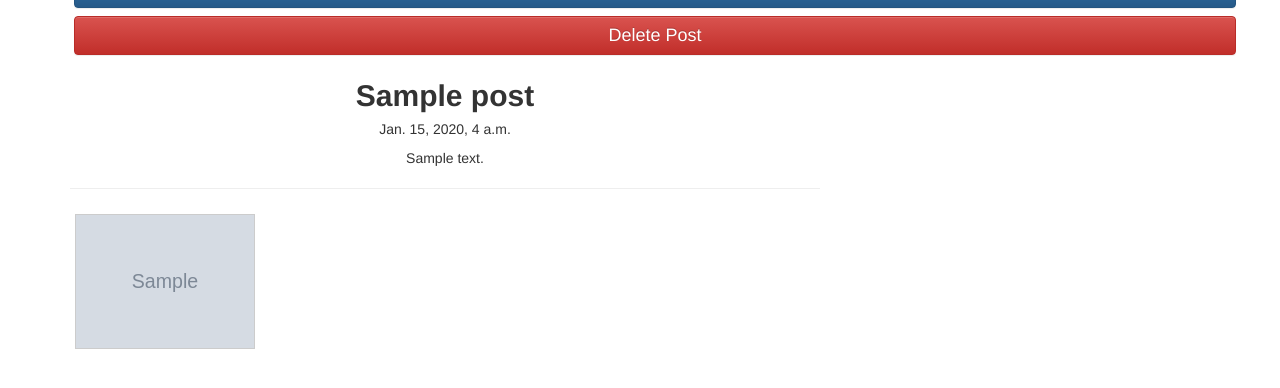
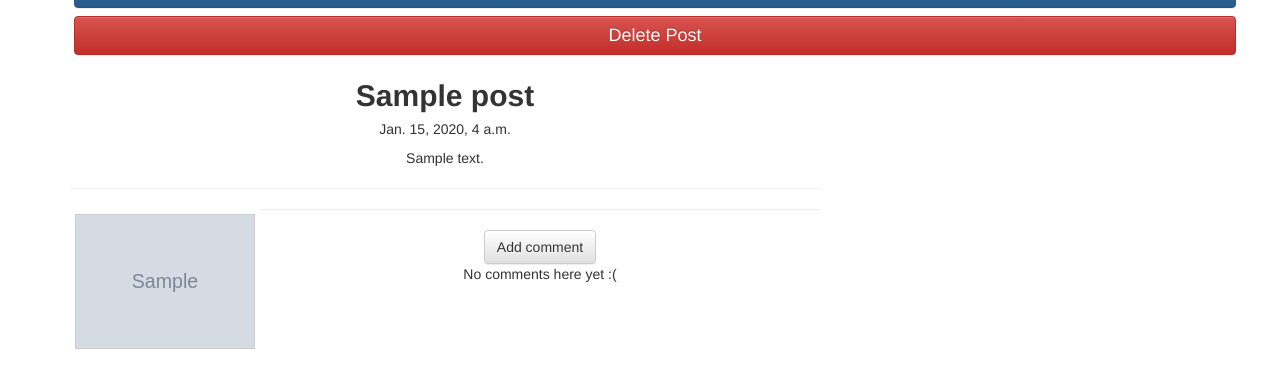
Before and after one commit to CodeChasers8310/StormChasers_Blog, a Django app: page /post/1/ in a window 1280 px wide. Shown: the part 137-525 px from the top of the page. Run offline with Django 3.2, Linux system fonts and the light colour scheme; a user stored in the database is signed in; tables that the repository leaves empty hold one stand-in row (values such as "Sample post"); grey boxes marked "Sample" are stand-in pictures; some libraries are stand-ins or nearby versions.

Commit message:
working on comments

```diff
--- a/blog/models.py
+++ b/blog/models.py
@@ -53,6 +53,15 @@ class response_post(models.Model):
     text = models.TextField(blank=True)
     user_id = models.ForeignKey('auth.User', default=None)
     top_post_id = models.ForeignKey('top_post')
+    is_approved = models.BooleanField(default=False)
+    #author =
+
+    def approve(self):
+        self.approved_comment = True
+        self.save()
+
+    def __str__(self):
+        return self.text
 
 class tags(models.Model):
     tag_id = models.AutoField(primary_key=True)
--- a/blog/templates/blog/blog.html
+++ b/blog/templates/blog/blog.html
@@ -72,6 +72,9 @@ and is wrapped around the whole page content, except for the footer in this exam
         </div>
       </div>
       <hr>
+     <!--Testing comments-->
+      <a href="{% url 'post_detail' pk=post.pk %}">Comments: {{ post.comments.count }}</a>
+
       {% endfor %}
 
     <!-- END BLOG ENTRIES -->
--- a/blog/templates/blog/post_detail.html
+++ b/blog/templates/blog/post_detail.html
@@ -73,4 +73,18 @@ div.desc {
         {% endfor %}
 
     </div>
+
+<hr>
+
+<a class="btn btn-default" href="{% url 'add_comment_to_post' pk=post.pk %}">Add comment</a>
+{% for comment in top_post.comments.all %}
+    <div class="comment" style="margin: 20px 0px 20px 20px;">
+        <div class="date">{{ comment.created_date }}</div>
+        <strong>{{ comment.author }}</strong>
+        <p>{{ comment.text|linebreaks }}</p>
+    </div>
+{% empty %}
+    <p>No comments here yet :(</p>
+{% endfor %}
+
 {% endblock %}
--- a/blog/urls.py
+++ b/blog/urls.py
@@ -31,4 +31,6 @@ urlpatterns = [
     # url(r'^post/new/blog/blog.html', views.blog, name='blog'),
     url(r'^register/$', views.register, name='register'),
     url(r'^pwd_recover/$', views.pwd_recover, name='pwd_recover'),
+    # url(r'^post/(?P<pk>\d+)/comment/$', views.add_comment_to_post, name='add_comment_to_post'),
+
 ]
--- a/blog/views.py
+++ b/blog/views.py
@@ -207,6 +207,19 @@ def about_us(request):
 def subscriptions(request):
     return render(request, 'blog/subscriptions.html')
 
+def add_comment_to_post(request, pk):
+    post = get_object_or_404(top_post, pk=pk)
+    if request.method == "POST":
+        form = CommentForm(request.POST)
+        if form.is_valid():
+            comment = form.save(commit=False)
+            comment.post = post
+            comment.save()
+            return redirect('post_detail', pk=post.pk)
+    else:
+        form = CommentForm()
+    return render(request, 'blog/add_comment_to_post.html', {'form': form})
+
 '''Uses old django girls post object
 @login_required
 def post_list(request):
```
Also changed, not shown: blog/forms.py (+7 -1 lines), blog/migrations/0010_response_post_is_approved.py (added).
